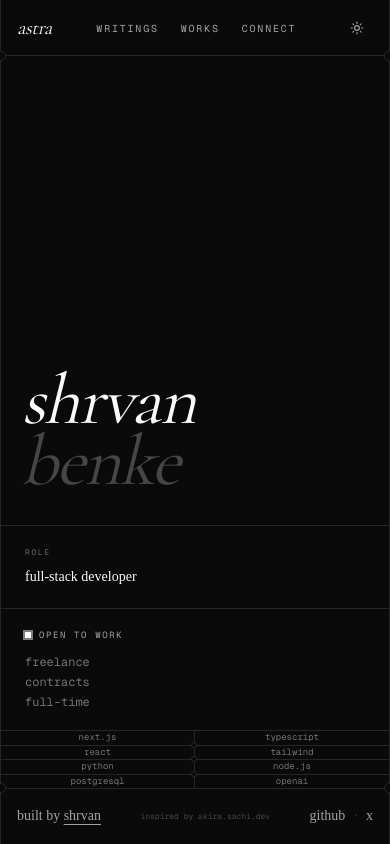
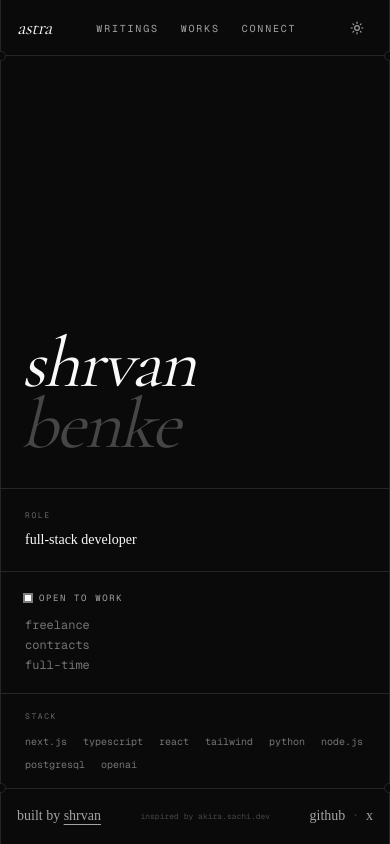
Before and after one commit to 01shrvan/portfolio, a Next.js app: page / in a window 390 px wide. Built offline with nearby package versions, Linux system fonts and the light colour scheme.

Commit message:
feat: add routes, animations, fix viewport issues

```diff
--- a/src/app/page.tsx
+++ b/src/app/page.tsx
@@ -40,7 +40,7 @@ const navLinks = [
 
 export default function Home() {
   return (
-    <div className="flex h-screen w-full flex-col overflow-hidden">
+    <div className="flex h-[100dvh] w-full flex-col overflow-hidden">
 
       <div className="mx-auto flex w-full max-w-7xl min-w-0 flex-col border-x shrink-0">
         <nav className="relative flex h-14 items-center justify-between px-4 sm:px-6">
@@ -67,7 +67,7 @@ export default function Home() {
 
         <div className="mx-auto flex w-full h-full max-w-7xl min-w-0 border-x overflow-hidden flex-col md:flex-row">
 
-          <div className="flex-1 flex flex-col justify-end px-5 sm:px-8 lg:px-10 xl:px-12 py-8 md:py-12 border-b md:border-b-0 md:border-r border-border overflow-hidden">
+          <div className="flex-1 min-h-0 flex flex-col justify-end px-5 sm:px-8 lg:px-10 xl:px-12 py-8 md:py-12 border-b md:border-b-0 md:border-r border-border overflow-hidden">
             <div>
               {["shrvan", "benke"].map((word, i) => (
                 <motion.p
@@ -89,7 +89,7 @@ export default function Home() {
           </div>
 
           <motion.div
-            className="w-full md:w-[280px] lg:w-[320px] xl:w-[340px] shrink-0 flex flex-col overflow-hidden"
+            className="w-full md:w-[280px] lg:w-[320px] xl:w-[340px] shrink-0 flex flex-col overflow-hidden max-h-[44vh] md:max-h-none"
             initial={{ opacity: 0 }}
             animate={{ opacity: 1 }}
             transition={{ delay: 0.3, duration: 0.6 }}
--- a/src/app/works/page.tsx
+++ b/src/app/works/page.tsx
@@ -36,10 +36,10 @@ export default async function WorksPage() {
     <PageLayout>
       <div className="h-full flex flex-col overflow-hidden">
         <div className="shrink-0 px-5 sm:px-8 lg:px-10 xl:px-12 py-10 border-b border-border">
-          <span className="text-[8px] uppercase tracking-[0.2em] text-muted-foreground/60 font-mono">
+          <span className="text-[8px] uppercase tracking-[0.2em] text-muted-foreground/60 font-mono animate-in fade-in-0 duration-500">
             selected works
           </span>
-          <h1 className="font-serif italic text-5xl sm:text-6xl mt-1.5 leading-none">
+          <h1 className="font-serif italic text-5xl sm:text-6xl mt-1.5 leading-none animate-clip-reveal [animation-delay:80ms]">
             projects.
           </h1>
         </div>
@@ -52,7 +52,8 @@ export default async function WorksPage() {
                 href={item.href ?? "#"}
                 target={item.href && item.href !== "#" ? "_blank" : undefined}
                 rel="noopener noreferrer"
-                className="group flex flex-col py-5 border-b border-border hover:pl-2 transition-all duration-200"
+                style={{ animationDelay: `${120 + i * 60}ms` }}
+                className="group flex flex-col py-5 border-b border-border hover:pl-2 transition-all duration-200 animate-in fade-in-0 slide-in-from-bottom-2 duration-400 fill-mode-both"
               >
                 <div className="flex items-center justify-between">
                   <div className="flex items-baseline gap-4">
--- a/src/app/writings/[slug]/page.tsx
+++ b/src/app/writings/[slug]/page.tsx
@@ -61,16 +61,16 @@ export default async function WritingPage({
 
             <Link
               href="/writings"
-              className="inline-flex items-center gap-1.5 text-[8px] font-mono uppercase tracking-[0.2em] text-muted-foreground/60 hover:text-foreground transition-colors mb-8"
+              className="inline-flex items-center gap-1.5 text-[8px] font-mono uppercase tracking-[0.2em] text-muted-foreground/60 hover:text-foreground transition-colors mb-8 animate-in fade-in-0 duration-400"
             >
               ← writings
             </Link>
 
-            <h1 className="font-serif italic text-4xl sm:text-5xl leading-tight text-foreground mb-3">
+            <h1 className="font-serif italic text-4xl sm:text-5xl leading-tight text-foreground mb-3 animate-clip-reveal [animation-delay:80ms]">
               {writing._title}
             </h1>
 
-            <div className="flex items-center gap-2 text-xs font-mono text-muted-foreground/70 mb-8">
+            <div className="flex items-center gap-2 text-xs font-mono text-muted-foreground/70 mb-8 animate-in fade-in-0 duration-400 [animation-delay:200ms] fill-mode-both">
               <span>shrvan</span>
               <span>·</span>
               <span>{formatDate(writing._sys?.createdAt)}</span>
@@ -83,7 +83,7 @@ export default async function WritingPage({
             </div>
 
             {writing.tldr && (
-              <div className="border-l-2 border-border pl-4 mb-10">
+              <div className="border-l-2 border-border pl-4 mb-10 animate-in fade-in-0 duration-500 [animation-delay:280ms] fill-mode-both">
                 <span className="block text-[7px] font-mono uppercase tracking-[0.25em] text-muted-foreground/60 mb-2">
                   tl;dr
                 </span>
@@ -94,7 +94,7 @@ export default async function WritingPage({
             )}
 
             <div
-              className="prose prose-neutral dark:prose-invert max-w-none
+              className="animate-in fade-in-0 duration-600 [animation-delay:360ms] fill-mode-both prose prose-neutral dark:prose-invert max-w-none
                 prose-p:text-sm prose-p:leading-[1.8] prose-p:text-muted-foreground prose-p:mb-5
                 prose-headings:font-serif prose-headings:italic prose-headings:font-normal prose-headings:text-foreground
                 prose-h2:text-2xl prose-h2:mt-10 prose-h2:mb-4
--- a/src/app/writings/page.tsx
+++ b/src/app/writings/page.tsx
@@ -45,10 +45,10 @@ export default async function WritingsPage() {
     <PageLayout>
       <div className="h-full flex flex-col overflow-hidden">
         <div className="shrink-0 px-5 sm:px-8 lg:px-10 xl:px-12 py-10 border-b border-border">
-          <span className="text-[8px] uppercase tracking-[0.2em] text-muted-foreground/60 font-mono">
+          <span className="text-[8px] uppercase tracking-[0.2em] text-muted-foreground/60 font-mono animate-in fade-in-0 duration-500">
             writings
           </span>
-          <h1 className="font-serif italic text-5xl sm:text-6xl mt-1.5 leading-none">
+          <h1 className="font-serif italic text-5xl sm:text-6xl mt-1.5 leading-none animate-clip-reveal [animation-delay:80ms]">
             thoughts.
           </h1>
         </div>
@@ -59,7 +59,8 @@ export default async function WritingsPage() {
               <a
                 key={item._id ?? i}
                 href={`/writings/${item._slug}`}
-                className="group flex items-center justify-between py-7 border-b border-border hover:pl-2 transition-all duration-200"
+                style={{ animationDelay: `${120 + i * 60}ms` }}
+                className="group flex items-center justify-between py-7 border-b border-border hover:pl-2 transition-all duration-200 animate-in fade-in-0 slide-in-from-bottom-2 duration-400 fill-mode-both"
               >
                 <div className="flex items-baseline gap-4">
                   <span className="text-[8px] font-mono text-muted-foreground/50 shrink-0">
--- a/src/components/page-layout.tsx
+++ b/src/components/page-layout.tsx
@@ -35,7 +35,7 @@ const navLinks = [
 
 export function PageLayout({ children }: { children: React.ReactNode }) {
   return (
-    <div className="flex h-screen w-full flex-col overflow-hidden">
+    <div className="flex h-[100dvh] w-full flex-col overflow-hidden">
       <div className="mx-auto flex w-full max-w-7xl min-w-0 flex-col border-x shrink-0">
         <nav className="relative flex h-14 items-center justify-between px-4 sm:px-6">
           <Link href="/" className="font-serif italic text-xl tracking-tight">
--- a/src/components/tech-grid.tsx
+++ b/src/components/tech-grid.tsx
@@ -19,7 +19,30 @@ const TOTAL_ROWS = Math.ceil(technologies.length / COLS);
 
 export function TechGrid() {
   return (
-    <div className="grid grid-cols-2 h-full">
+    <>
+      <div className="md:hidden h-full flex flex-col justify-center px-6 py-4 gap-3">
+        <span className="text-[8px] font-mono uppercase tracking-[0.2em] text-muted-foreground/60">
+          stack
+        </span>
+        <div className="flex flex-wrap gap-x-4 gap-y-2">
+          {technologies.map((tech, i) => (
+            <motion.a
+              key={tech.name}
+              href={tech.url}
+              target="_blank"
+              rel="noopener noreferrer"
+              initial={{ opacity: 0 }}
+              animate={{ opacity: 1 }}
+              transition={{ duration: 0.3, delay: 0.3 + i * 0.04 }}
+              className="text-[10px] font-mono text-muted-foreground/70 hover:text-foreground transition-colors duration-200"
+            >
+              {tech.name}
+            </motion.a>
+          ))}
+        </div>
+      </div>
+
+      <div className="hidden md:grid grid-cols-2 h-full">
         {technologies.map((tech, i) => {
           const col = i % COLS;
           const row = Math.floor(i / COLS);
@@ -55,5 +78,6 @@ export function TechGrid() {
           );
         })}
       </div>
+    </>
   );
 }
--- a/tailwind.config.ts
+++ b/tailwind.config.ts
@@ -57,10 +57,15 @@ export default {
           "66%": { transform: "rotate(90deg)" },
           "100%": { transform: "rotate(0deg)" },
         },
+        "clip-reveal": {
+          from: { clipPath: "inset(0 0 100% 0)" },
+          to: { clipPath: "inset(-30% -5% -30% -5%)" },
+        },
       },
       animation: {
         "ping-sequence": "ping-sequence 2s linear infinite",
         "rotate-sequence": "rotate-sequence 2s linear infinite",
+        "clip-reveal": "clip-reveal 0.85s cubic-bezier(0.16, 1, 0.3, 1) both",
       },
     },
   },
```
Also changed, not shown: src/app/connect/page.tsx (+8 -15 lines). Lines whose indentation alone changed are shown as unchanged.
